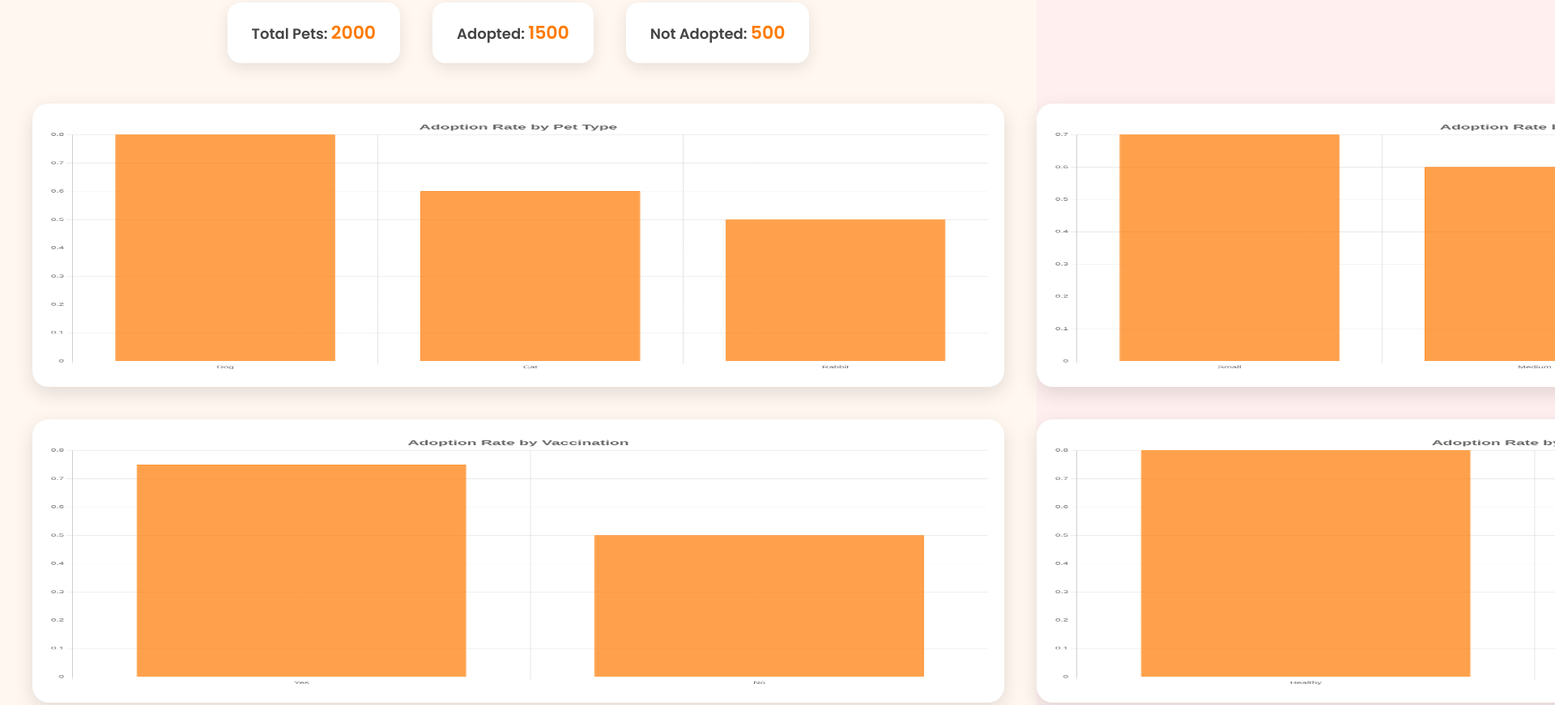
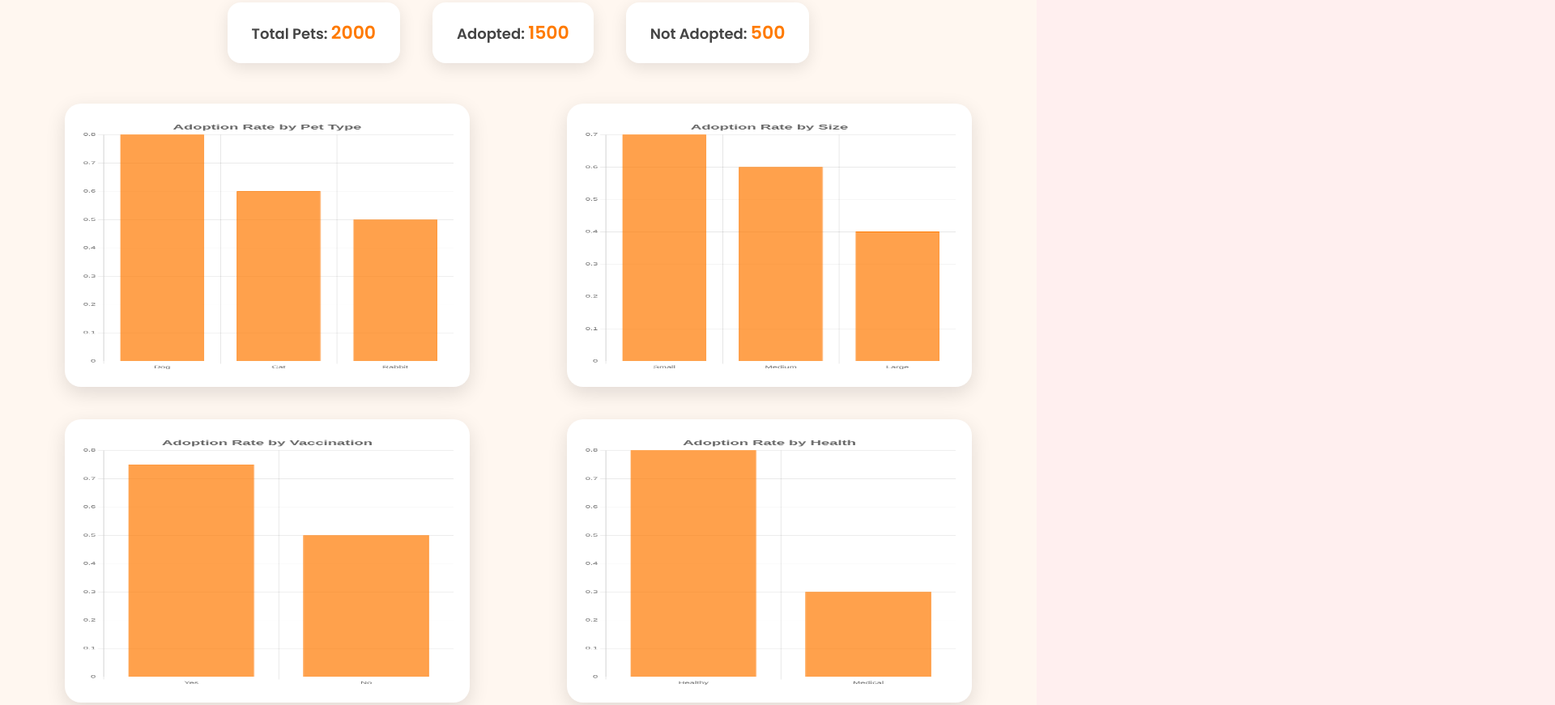
Before and after one commit to Mirjana3/Happy-Paws, a plain HTML site: page pages/myPage.html in a window 1280 px wide. Shown: the part 578-1449 px from the top of the page at 81% size, 1920 px wide, since content can reach past the window. Drawn offline with nearby package versions, Linux system fonts and the light colour scheme; no server answers.

Commit message:
Restore general styles and layout for the site

```diff
--- a/style.css
+++ b/style.css
@@ -773,13 +773,16 @@ footer {
 /* CHART GRID */
 .charts-container {
     display: grid;
-    grid-template-columns: repeat(2, 1fr); /* 2 po redu */
+    grid-template-columns: repeat(2, 1fr);
     gap: 40px;
     max-width: 1200px;
     margin: 0 auto;
+    justify-items: center;
 }
 
 .charts-container canvas {
+    width: 100% !important;
+    max-width: 500px;
     background: white;
     padding: 20px;
     border-radius: 20px;
```
